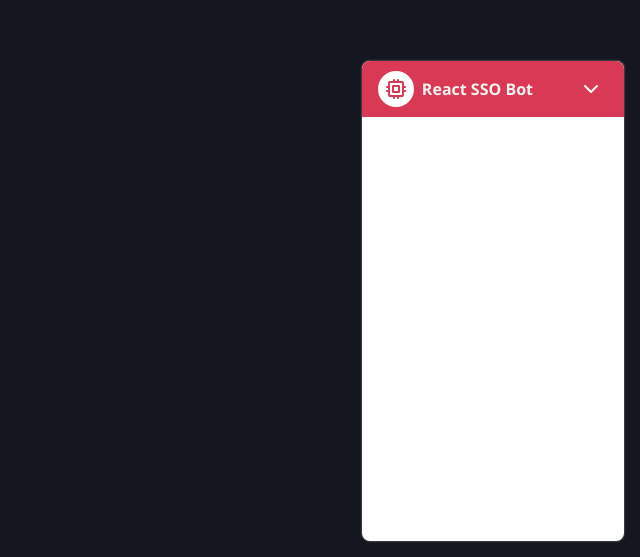
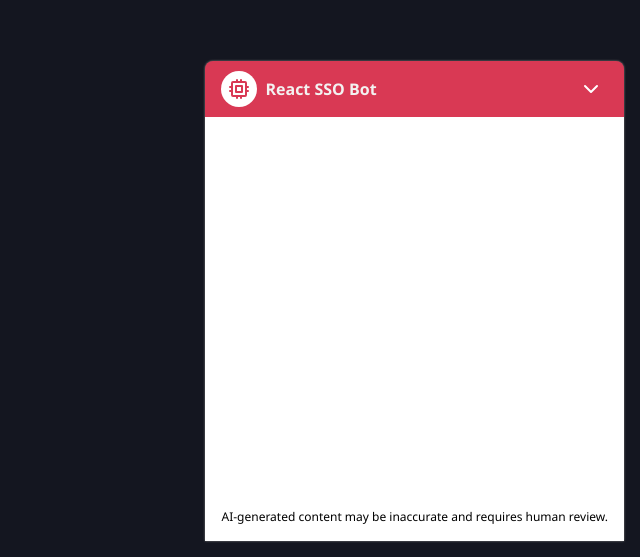
Before and after one commit to krushilnaik/vite-bot, a React (Vite) app: page / in a window 1280 px wide. Shown: the part 243-800 px from the top of the page, without its empty margins (640-1280 px from the left). Built offline with nearby package versions, Linux system fonts and the light colour scheme; no server answers.

Commit message:
styling tweaks

```diff
--- a/src/App.tsx
+++ b/src/App.tsx
@@ -1,6 +1,6 @@
 import { PublicClientApplication } from "@azure/msal-browser";
 import { createDirectLine, createStore, StyleOptions } from "botframework-webchat";
-import { useEffect, useMemo, useState } from "react";
+import { useEffect, useMemo, useRef, useState } from "react";
 import { exchangeTokenAsync, fetchJSON, getOAuthCardResourceUri } from "./lib";
 import ReactWebChat from "botframework-webchat";
 import { IconChevronUp, IconChevronDown, IconCpu } from "@tabler/icons-react";
@@ -22,6 +22,7 @@ function App(props: Props) {
   const { clientId, tenantId, tokenExchangeURL, botName } = props;
   const [token, setToken] = useState("");
   const [size, setSize] = useState<"none" | "half" | "full">("full");
+  const ref = useRef<HTMLDivElement>(null);
 
   let msalConfig = {
     auth: {
@@ -135,27 +136,32 @@ function App(props: Props) {
       bubbleBorderWidth: 0,
       rootWidth: 500,
       rootHeight: "100%",
+      accent: "#d93954",
       bubbleMaxWidth: 400,
       bubbleBorderRadius: 8,
-      botAvatarBackgroundColor: "red",
       botAvatarInitials: "CSC",
       bubbleFromUserBackground: "#d2d7e2",
       bubbleFromUserBorderRadius: 8,
       userAvatarBackgroundColor: "#415385",
+
+      // input box and send button
       sendBoxButtonColor: "white",
       sendBoxButtonShadeColor: "#d93954",
       sendBoxButtonShadeColorOnHover: "#f04864",
-      suggestedActionLayout: "flow",
-      suggestedActionBackgroundColor: "transparent",
-      suggestedActionBorderRadius: 4,
-      suggestedActionBorderWidth: 1,
-      suggestedActionHeight: "2em",
-      suggestedActionTextColor: "black",
       sendBoxBorderTop: "solid 1px lightgray",
       sendBoxBorderBottom: "solid 1px lightgray",
       sendBoxBorderLeft: "solid 1px lightgray",
       sendBoxBorderRight: "solid 1px lightgray",
       sendBoxButtonShadeBorderRadius: 8,
+
+      // quick replies
+      suggestedActionLayout: "flow",
+      suggestedActionBackgroundColor: "transparent",
+      suggestedActionBorderColor: "#a0a0a0",
+      suggestedActionBorderRadius: 4,
+      suggestedActionBorderWidth: 1,
+      suggestedActionHeight: "2em",
+      suggestedActionTextColor: "black",
     }),
     []
   );
@@ -176,6 +182,22 @@ function App(props: Props) {
     fetchJSON(tokenExchangeURL).then(({ token }) => setToken(token));
   };
 
+  // fix jittering caused by scrollbar render on minimize
+  useEffect(() => {
+    if (size !== "none") {
+      setTimeout(() => {
+        if (ref.current) {
+          ref.current.style.overflowY = "auto";
+        }
+      }, 200);
+    } else {
+      if (ref.current) {
+        ref.current.style.overflowY = "hidden";
+      }
+    }
+  }, [size]);
+
+  // SSO into to chatbot
   useEffect(() => {
     init();
   }, []);
@@ -188,11 +210,9 @@ function App(props: Props) {
         transition: "height linear 200ms",
         height: `${sizes[size]}rem`,
         maxHeight: "60vh",
-        borderRadius: "8px 8px 0 0",
-        overflowX: "hidden",
-        overflowY: size === "none" ? "hidden" : "auto",
       }}
     >
+      {/* header */}
       <div
         style={{
           display: "flex",
@@ -200,13 +220,13 @@ function App(props: Props) {
           top: 0,
           zIndex: 9999,
           backgroundColor: "#d93954",
+          borderRadius: "8px 8px 0 0",
           color: "white",
           justifyContent: "space-between",
           paddingInline: "16px",
         }}
       >
-        {/* header */}
-        <div style={{ height: "100%", display: "grid", gridTemplateColumns: "auto 1fr", gap: 8, alignItems: "center" }}>
+        <div style={{ height: "100%", display: "flex", justifyContent: "space-between", gap: 8, alignItems: "center" }}>
           <div
             style={{
               backgroundColor: "white",
@@ -235,9 +255,39 @@ function App(props: Props) {
       </div>
 
       {/* chat interface */}
-      {token && <ReactWebChat directLine={directLine} store={store} styleOptions={styleOptions} />}
-
-      {/* <span>AI generated content may be inaccurate and requires human review.</span> */}
+      <div
+        ref={ref}
+        style={{
+          backgroundColor: "white",
+          overflowX: "hidden",
+        }}
+      >
+        <div
+          style={{
+            paddingInline: "8px",
+            minHeight: "475px",
+            display: "flex",
+            flexDirection: "column",
+            justifyContent: "end",
+          }}
+        >
+          {token && <ReactWebChat directLine={directLine} store={store} styleOptions={styleOptions} />}
+        </div>
+        <div
+          style={{
+            backgroundColor: "white",
+            position: "sticky",
+            bottom: 0,
+            paddingInline: "16px",
+            paddingBlock: "0 16px",
+            fontSize: "12px",
+          }}
+        >
+          <span style={{ fontFamily: "Segoe UI" }}>
+            AI-generated content may be inaccurate and requires human review.
+          </span>
+        </div>
+      </div>
 
       {/* add bot name to timestamp of responses */}
       <style>
--- a/src/index.css
+++ b/src/index.css
@@ -17,8 +17,6 @@ body {
 }
 
 #root {
-  border-radius: 8px;
-  background-color: white;
   filter: drop-shadow(0 0 1px gray);
   position: relative;
 }
@@ -47,13 +45,14 @@ button {
 
 .webchat__send-box {
   position: sticky;
-  bottom: 0;
+  bottom: 33px;
+  background-color: white;
   padding: 8px;
 }
 
 .webchat__send-box__main {
+  padding: 2px;
   border-radius: 5px;
-  padding: 2px;
 }
 
 .webchat__suggested-action__text {
@@ -64,6 +63,16 @@ button {
   padding-inline: 10px !important;
 }
 
+.webchat__suggested-actions {
+  max-width: 70%;
+}
+
+.webchat__suggested-actions__flow-box,
+.webchat__suggested-actions__item-box {
+  padding-inline: 0 !important;
+  column-gap: 5px;
+}
+
 h1 {
   font-size: 16px;
   font-family: Segoe UI;
```
